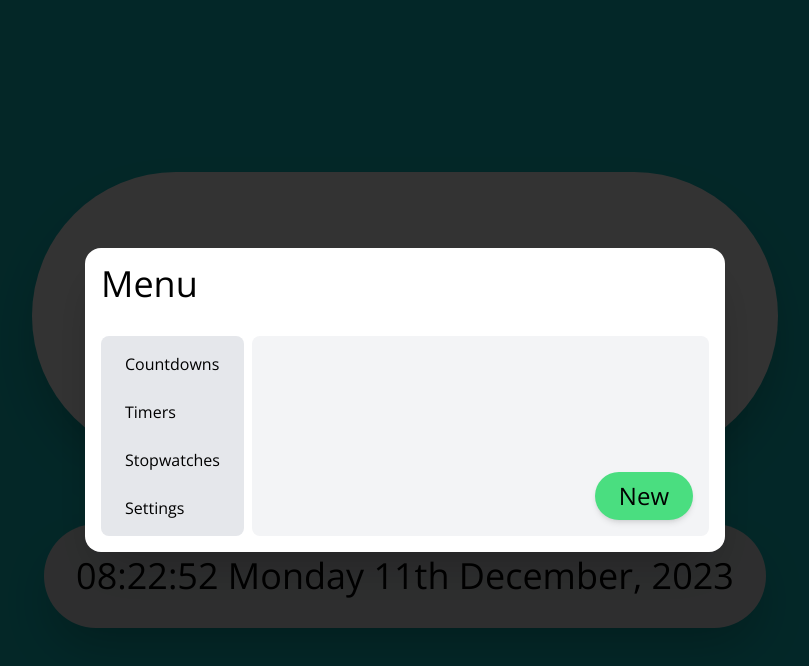
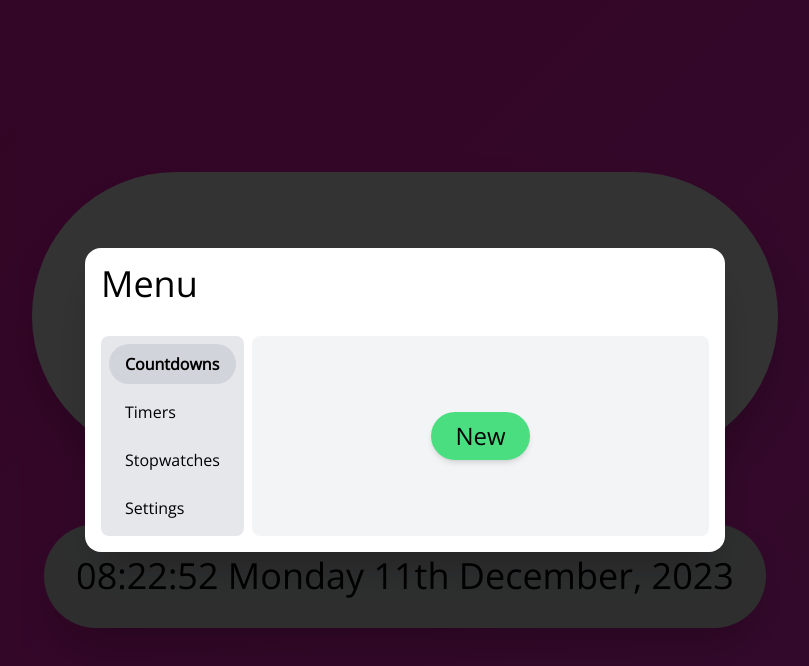
Before and after one commit to JoeskiG/timer-web, a React (Vite) app: page / in a window 1280 px wide. Both pictures are taken after a click on the element "Click to start". Shown: the top 666 px of the page, without its empty margins (235-1044 px from the left). Built offline with nearby package versions, Linux system fonts and the light colour scheme; some icons are missing.

Commit message:
background color and toggle show date

```diff
--- a/src/App.tsx
+++ b/src/App.tsx
@@ -9,7 +9,21 @@ import { BACKGROUND_MODES } from './util/constants';
 
 function App() {
   const { countdowns } = useTimerContext() as { countdowns: Countdown[] }
-  const { setModal, modal0, modal1, backgroundMode, backgroundSettings } = useGlobalContext() as { setModal: (id: number, element: JSX.Element) => void, modal0: JSX.Element, modal1: JSX.Element, backgroundMode: BACKGROUND_MODES, backgroundSettings: any }
+  const {
+    setModal,
+    modal0,
+    modal1,
+    backgroundMode,
+    backgroundSettings,
+    showCurrentDate
+  } = useGlobalContext() as {
+    setModal: (id: number, element: JSX.Element) => void,
+    modal0: JSX.Element,
+    modal1: JSX.Element,
+    backgroundMode: BACKGROUND_MODES,
+    backgroundSettings: any,
+    showCurrentDate: boolean
+  }
 
 
   const handleClickTimer = () => {
@@ -28,11 +42,19 @@ function App() {
       }
       <div
         id="bgMain"
-        style={{
-          backgroundColor: backgroundSettings.color1,
-          backgroundImage: `radial-gradient(circle farthest-side at top right, transparent, ${backgroundSettings.color2}), radial-gradient(ellipse farthest-corner at 0% 100%, transparent, ${backgroundSettings.color3});`
-        }}
-        className='flex gap-16 flex-col justify-center h-full w-full items-center'>
+        style={
+          backgroundMode === BACKGROUND_MODES.gradient ? (
+            {
+              background: `linear-gradient(-45deg, ${backgroundSettings.colors.color1}, ${backgroundSettings.colors.color2}, ${backgroundSettings.colors.color3})`,
+              animation: `gradient ${backgroundSettings.animationDuration}ms ease infinite`
+            }
+          ) : backgroundMode === BACKGROUND_MODES.solid ? (
+            {
+              backgroundColor: backgroundSettings.colors.color1
+            }
+          ) : (undefined)
+        }
+        className='flex gap-16 flex-col justify-center h-full w-full transition-all items-center'>
         <div onClick={handleClickTimer} id="timerMain" className='relative transition-all p-24 shadow-2xl hover:shadow-3xl hover:scale-[100.5%] rounded-full bg-white flex justify-center items-center'>
           {
             countdowns.length > 0 ? (
@@ -100,10 +122,15 @@ function App() {
           }
 
         </div>
-        <div onClick={handleClickTimer} id="nowDisplay" className='relative transition-all p-24 shadow-2xl hover:shadow-3xl hover:scale-[100.5%] rounded-full bg-gray-200 flex justify-center items-center'>
-          <h2>{formatDate(new Date().toString())}</h2>
+        {
+          showCurrentDate && (
+            <div id="nowDisplay" className='relative transition-all p-24 shadow-2xl hover:shadow-3xl hover:scale-[100.5%] rounded-full bg-gray-200 flex justify-center items-center'>
+              <h2>{formatDate(new Date().toString())}</h2>
 
-        </div>
+            </div>
+          )
+        }
+
 
         {/* <div className='absolute transition-all bottom-0 right-0 flex items-center justify-center z-20 opacity-0 hover:opacity-100 p-4'>
           <input className='px-4 py-2 rounded-full shadow-2xl' onChange={handleEndTimeChange} type="date" name="" id="" />
--- a/src/components/CountdownContainer.tsx
+++ b/src/components/CountdownContainer.tsx
@@ -15,7 +15,7 @@ function CountdownContainer({ countdown }: ICountdownContainer): JSX.Element {
     }
 
     return (
-        <div className="flex flex-row justify-between transition-all bg-gray-200 rounded-full hover:shadow-md px-2 w-full">
+        <div className="flex flex-row items-center justify-between transition-all bg-gray-200 rounded-full hover:shadow-md px-2 w-full">
             {/* <div className="flex flex-row justify-between">
                 <p>Countdown 1</p>
             </div> */}
@@ -70,6 +70,7 @@ function CountdownContainer({ countdown }: ICountdownContainer): JSX.Element {
                 </div>
 
             </div>
+            <p>{countdown.dateObj.toLocaleString(undefined, { hour12: false })}</p>
             <div className="flex items-center justify-center">
                 <button onClick={handleClickDelete} className="button_circle !bg-red-400" ><FaRegTrashCan /></button>
             </div>
--- a/src/components/MenuModal.tsx
+++ b/src/components/MenuModal.tsx
@@ -1,89 +1,17 @@
-import { useEffect, useState } from "react"
-import { useTimerContext } from "../contexts/useTimerContext"
-import { CONSTANTS, CONTROL_TYPES } from "../util/constants"
-import IncrementControl from "./controls/IncrementControl"
 import BaseModal from "./templates/BaseModal"
-import { IMonthData, getMonthData } from "../util/util"
-import { useGlobalContext } from "../contexts/useGlobalContext"
 import VerticalTabControl from "./controls/VerticalTabControl"
 import CountdownMenu from "./menu/CountdownsMenu"
-import { Countdown } from "../util/countdown"
 import SettingsMenu from "./menu/SettingsMenu"
 
 interface ISettingsModal {
     id: number
 }
 
-const defaultYear = 2024
-
 function MenuModal(props: ISettingsModal): JSX.Element {
-
-    const { addCountdown } = useTimerContext() as { addCountdown: (item: Countdown) => void }
-    const { removeModal, setModal } = useGlobalContext() as { removeModal: (id: number) => void, setModal: (id: number, element: JSX.Element) => void }
-
-
-    const [day, setDay] = useState<number>(1)
-    const [month, setMonth] = useState<IMonthData | null>(getMonthData(defaultYear, CONSTANTS.months[0]))
-    const [year, setYear] = useState<number>(2024)
-
-    const [hours, setHours] = useState<number>(0)
-    const [minutes, setMinutes] = useState<number>(0)
-    const [seconds, setSeconds] = useState<number>(0)
-
-    const handleChangeMonth = (newMonth: string) => {
-        const newMonthSimple = CONSTANTS.months.find(m => m.toLowerCase() === newMonth.toLowerCase()) as string
-        const newMonthObj = getMonthData(year, newMonthSimple)
-        setMonth(newMonthObj)
-        return newMonth
-    }
-
-    const handleUpdateDate = () => {
-        const newDate = month ? new Date(`${day} ${month.shortText}, ${year} ${hours}:${minutes}:${seconds}`).getTime() : 0;
-        const now = new Date()
-        if (month && newDate < now.getTime()) {
-            setModal(1, (
-                <BaseModal title="Date must be in the future!" id={1}>
-                </BaseModal>
-            ));
-            return;
-        }
-
-        if (month) {
-            const newCountdown = new Countdown(`${day} ${month.shortText}, ${year} ${hours}:${minutes}:${seconds}`)
-            addCountdown(newCountdown)
-        }
-
-
-        removeModal(props.id);
-
-    }
-
-    const handleClickSetNow = () => {
-        const now = new Date()
-        const nowYear = now.getFullYear()
-        setDay(now.getDate())
-
-        const monthNow = getMonthData(nowYear, CONSTANTS.months[now.getMonth()])
-        setMonth(monthNow)
-        setYear(now.getFullYear())
-
-        setHours(now.getHours())
-        setMinutes(now.getMinutes())
-        setSeconds(now.getSeconds())
-    }
-
-    useEffect(() => {
-        if (month && day > month.lastDate) {
-            setDay(month.lastDate);
-        }
-
-    }, [year, month])
 
     return (
         <BaseModal minWidth="50%" id={props.id} title="Menu">
             <>
-
-
                 <div className="pb-4 px-4">
                     <VerticalTabControl
                         tabs={[
--- a/src/components/menu/CountdownsMenu.tsx
+++ b/src/components/menu/CountdownsMenu.tsx
@@ -17,6 +17,9 @@ function CountdownMenu(): JSX.Element {
 
     return (
         <div className="relative w-full">
+            {
+                countdowns.length > 0 ? (
+                    <>
                         <button className="button_2 absolute bottom-0 right-0 z-20" onClick={handleClickCreate}>New</button>
                         <div className="flex flex-col gap-4 overflow-y-auto pb-16">
                             {
@@ -27,6 +30,14 @@ function CountdownMenu(): JSX.Element {
                                 )
                             }
                         </div>
+                    </>
+                ) : (
+                    <div className="flex items-center justify-center h-full">
+                        <button className="button_2" onClick={handleClickCreate}>New</button>
+                    </div>
+                )
+            }
+
 
         </div>
     )
--- a/src/components/menu/SettingsMenu.tsx
+++ b/src/components/menu/SettingsMenu.tsx
@@ -3,9 +3,25 @@ import { BACKGROUND_MODES } from "../../util/constants"
 import BackgroundSettingsModal from "../modals/BackgroundSettingsModal"
 import CreateCountdownModal from "../modals/CreateCountdownModal"
 
+interface IBackgroundModeButton {
+    text: string,
+    bgMode: BACKGROUND_MODES
+}
+
 function SettingsMenu(): JSX.Element {
 
-    const { setModal, backgroundMode } = useGlobalContext() as { setModal: (id: number, element: JSX.Element) => void, backgroundMode: BACKGROUND_MODES }
+    const {
+        setModal,
+        backgroundMode,
+        showCurrentDate,
+        toggleShowCurrentDate
+     } = useGlobalContext() as {
+        setModal: (id: number, element: JSX.Element) => void,
+        backgroundMode: BACKGROUND_MODES,
+        showCurrentDate: boolean,
+        toggleShowCurrentDate: () => boolean
+
+    }
 
     const handleClickCreate = () => {
         setModal(1, (
@@ -13,28 +29,49 @@ function SettingsMenu(): JSX.Element {
         ))
     }
 
-    const handleClickBackgroundGradient = () => {
+    const handleClickBackgroundMode = (mode: BACKGROUND_MODES) => {
         setModal(1, (
-            <BackgroundSettingsModal id={1} />
+            <BackgroundSettingsModal mode={mode} id={1} />
         ))
     }
 
+    function handleToggleShowCurrentDate() {
+        toggleShowCurrentDate()
+    }
+
+    function BackgroundModeButton({ text, bgMode }: IBackgroundModeButton): JSX.Element {
+        return (
+            <button onClick={() => handleClickBackgroundMode(bgMode)} className={`button_3 ${backgroundMode === bgMode ? "bg-[var(--secondaryColor)]" : undefined}`}>{text}</button>
+        )
+    }
+
     return (
-        <div className="relative w-full">
-            <div className="flex flex-row justify-between transition-all bg-gray-200 rounded-full hover:shadow-md px-6 items-center w-full">
-                <p>Background</p>
+        <div className="relative w-full flex flex-col gap-2">
+            <div className="flex flex-row justify-between transition-all bg-gray-200 rounded-full hover:shadow-md standardPadding px-6 items-center w-full">
+                <p className="font-bold">Background</p>
                 <div className="flex flex-row gap-4 items-center">
-                    <button className="button_3">Solid</button>
-                    <button style={{ scale: backgroundMode === BACKGROUND_MODES.gradient ? "150%" : undefined }} onClick={handleClickBackgroundGradient} className="button_3">Gradient</button>
-                    <button className="button_3">RGB</button>
+                    <BackgroundModeButton text="Solid" bgMode={BACKGROUND_MODES.solid} />
+                    <BackgroundModeButton text="Gradient" bgMode={BACKGROUND_MODES.gradient} />
+                    {/* <button className="button_3">RGB</button> */}
                 </div>
             </div>
-            <button className="button_2 absolute bottom-0 right-0 z-20" onClick={handleClickCreate}>New</button>
+
+            <div className="flex flex-row justify-between transition-all bg-gray-200 rounded-full hover:shadow-md standardPadding px-6 items-center w-full">
+                <p className="font-bold">Show Current Date</p>
+                <input onClick={handleToggleShowCurrentDate} checked={showCurrentDate} className="mx-2 scale-125" type="checkbox" id="showCurrentDate" />
+            </div>
+
             <div className="flex flex-col gap-4 overflow-y-auto pb-16">
             </div>
 
         </div>
     )
+
+
 }
 
+
+
+
+
 export default SettingsMenu
--- a/src/components/modals/BackgroundSettingsModal.tsx
+++ b/src/components/modals/BackgroundSettingsModal.tsx
@@ -1,31 +1,52 @@
-import { useState } from "react";
+import { ChangeEvent, useState } from "react";
 import BaseModal from "./../templates/BaseModal"
 import { HexColorPicker } from "react-colorful";
 import { useGlobalContext } from "../../contexts/useGlobalContext";
-import { BACKGROUND_MODES } from "../../util/constants";
+import { BACKGROUND_MODES, CONSTANTS } from "../../util/constants";
 
-interface ISettingsModal {
-    id: number
+interface IBackgroundSettingsModal {
+    id: number,
+    mode: BACKGROUND_MODES
 }
 
-function BackgroundSettingsModal(props: ISettingsModal): JSX.Element {
+function BackgroundSettingsModal(props: IBackgroundSettingsModal): JSX.Element {
 
-    const { updateBackground } = useGlobalContext() as { updateBackground: (newBackground: any) => void }
-    const [color1, setColor1] = useState("#aabbcc");
-    const [color2, setColor2] = useState("#aabbcc");
-    const [color3, setColor3] = useState("#aabbcc");
+    const { updateBackground, removeModal, backgroundSettings } = useGlobalContext() as { updateBackground: (newBackground: any) => void, removeModal: (id: number) => void, backgroundSettings: any }
+    const [color1, setColor1] = useState<string>(typeof backgroundSettings?.colors?.color1 !== 'undefined' ? backgroundSettings.colors.color1 : CONSTANTS.defaults.background.colors.color1);
+    const [color2, setColor2] = useState<string>(typeof backgroundSettings?.colors?.color2 !== 'undefined' ? backgroundSettings.colors.color2 : CONSTANTS.defaults.background.colors.color2);
+    const [color3, setColor3] = useState<string>(typeof backgroundSettings?.colors?.color3 !== 'undefined' ? backgroundSettings.colors.color3 : CONSTANTS.defaults.background.colors.color3);
+
+    const [animationDurationInMilliseconds, setAnimationDurationInMilliseconds] = useState<number>(backgroundSettings?.animationDuration ? backgroundSettings.animationDuration : CONSTANTS.defaults.background.animationDuration)
 
     function handleSave() {
+        if (props.mode === BACKGROUND_MODES.gradient) {
             updateBackground({
                 mode: BACKGROUND_MODES.gradient,
                 colors: {
                     color1,
                     color2,
                     color3
+                },
+                animationDuration: animationDurationInMilliseconds
+            })
+        } else if (props.mode === BACKGROUND_MODES.solid) {
+            updateBackground({
+                mode: BACKGROUND_MODES.solid,
+                colors: {
+                    color1
                 }
             })
         }
 
+        removeModal(props.id)
+    }
+
+    function handleAnimationDurationChange(e: ChangeEvent<HTMLInputElement>) {
+        const target = e.target as HTMLInputElement;
+        setAnimationDurationInMilliseconds(Number(target.value))
+    }
+
+    if (props.mode === BACKGROUND_MODES.gradient) {
         return (
             <BaseModal minWidth="20%" id={props.id} title="Change Background">
                 <>
@@ -46,6 +67,11 @@ function BackgroundSettingsModal(props: ISettingsModal): JSX.Element {
                             </div>
                         </div>
 
+                        <div className="flex flex-row gap-4 w-full items-center">
+                            <p className=" whitespace-nowrap">Animation Duration</p>
+                            <input className="w-full slider" onChange={handleAnimationDurationChange} type="range" min={100} step={100} max={30000} value={animationDurationInMilliseconds} />
+                            <p className=" whitespace-nowrap">{animationDurationInMilliseconds} ms</p>
+                        </div>
 
                         <div className="flex flex-row gap-4 justify-center w-full px-4 mt-4 items-center">
                             <button onClick={handleSave} className="button_2 w-full">Save</button>
@@ -59,6 +85,38 @@ function BackgroundSettingsModal(props: ISettingsModal): JSX.Element {
 
             </BaseModal>
         )
+
+    } else if (props.mode === BACKGROUND_MODES.solid) {
+        return (
+            <BaseModal minWidth="20%" id={props.id} title="Change Background">
+                <>
+                    <div className="flex flex-col justify-center items-center gap-4 pb-4 px-4">
+
+                        <div className="flex flex-row justify-center items-center gap-4">
+                            <div className="w-full flex flex-col gap-2 justify-evenly items-center py-4">
+                                <HexColorPicker color={color1} onChange={setColor1} />
+                                <p>Color 1</p>
+                            </div>
+                        </div>
+
+
+                        <div className="flex flex-row gap-4 justify-center w-full px-4 mt-4 items-center">
+                            <button onClick={handleSave} className="button_2 w-full">Save</button>
+                        </div>
+
+                    </div>
+
+                </>
+
+
+
+            </BaseModal>
+        )
+    } else {
+        return <></>
+    }
+
+
 }
 
 export default BackgroundSettingsModal
--- a/src/contexts/useGlobalContext.tsx
+++ b/src/contexts/useGlobalContext.tsx
@@ -1,10 +1,15 @@
 import { ReactNode, createContext, useContext, useState } from "react";
 import { BACKGROUND_MODES, CONSTANTS } from "../util/constants";
-import { getSavedBackground } from "../util/util";
+import { getSavedBackground, saveBackground } from "../util/util";
 
 const GlobalContext = createContext<any>({})
 
 const i_savedBackground = getSavedBackground()
+
+var i_showCurrentDate = localStorage.getItem('showCurrentDate')
+
+const i_showCurrentDateParsed = i_showCurrentDate ? JSON.parse(i_showCurrentDate) : null
+
 
 interface GlobalProviderProps {
     children: ReactNode;
@@ -16,7 +21,9 @@ export function GlobalProvider({ children }: GlobalProviderProps) {
     const [modal2, setModal2] = useState<JSX.Element | null>(null);
 
     const [backgroundMode, setBackgroundMode] = useState<BACKGROUND_MODES>(i_savedBackground ? (i_savedBackground.mode) : CONSTANTS.defaults.background.mode)
-    const [backgroundSettings, setBackgroundSettings] = useState<any>(i_savedBackground ? (i_savedBackground.colors) : CONSTANTS.defaults.background.colors)
+    const [backgroundSettings, setBackgroundSettings] = useState<any>(i_savedBackground ? (i_savedBackground) : CONSTANTS.defaults.background)
+
+    const [showCurrentDate, setShowCurrentDate] = useState<boolean>(i_showCurrentDateParsed !== null ? i_showCurrentDateParsed : CONSTANTS.defaults.settings.showCurrentDate)
 
     function setModal(id: number, element: JSX.Element) {
         if (id === 0) {
@@ -46,7 +53,18 @@ export function GlobalProvider({ children }: GlobalProviderProps) {
 
     function updateBackground(newBackground: any) {
         setBackgroundMode(newBackground.mode)
-        setBackgroundSettings(newBackground.colors)
+        setBackgroundSettings(newBackground)
+
+        saveBackground(newBackground)
+    }
+
+    function toggleShowCurrentDate(): boolean {
+        const newShowCurrentDate = !showCurrentDate
+        setShowCurrentDate(newShowCurrentDate)
+
+        localStorage.setItem('showCurrentDate', JSON.stringify(newShowCurrentDate))
+
+        return newShowCurrentDate
     }
 
 
@@ -59,7 +77,11 @@ export function GlobalProvider({ children }: GlobalProviderProps) {
 
         backgroundMode,
         backgroundSettings,
-        updateBackground
+        updateBackground,
+
+        showCurrentDate,
+        setShowCurrentDate,
+        toggleShowCurrentDate
     }
 
     return (
--- a/src/index.css
+++ b/src/index.css
@@ -5,6 +5,9 @@
 :root {
   --bgColor0: #fff;
   --bgColor1: #e0e0e0;
+
+  --primaryColor: #4ade80;
+  --secondaryColor: #60a5fa;
 }
 
 html,
@@ -47,7 +50,21 @@ h1 {
   }
 
   50% {
-    filter: hue-rotate(-45deg);
+    filter: hue-rotate(-180deg);
+  }
+}
+
+@keyframes gradient {
+  0% {
+    background-position: 0% 50%;
+  }
+
+  50% {
+    background-position: 100% 50%;
+  }
+
+  100% {
+    background-position: 0% 50%;
   }
 }
 
@@ -55,7 +72,20 @@ h1 {
   /* background-color: #14C2CC;
   background-image:
     radial-gradient(circle farthest-side at top right, transparent, #fc3ee6), radial-gradient(ellipse farthest-corner at 0% 100%, transparent, #FF00A0); */
-  animation: bg-change 10s infinite;
+  background-size: 400% 400% !important;
+  animation: gradient 3s ease infinite;
+}
+
+.slider {
+  -webkit-appearance: none;
+  @apply w-full bg-gray-200 rounded-full;
+}
+
+.slider::-webkit-slider-thumb {
+  -webkit-appearance: none;
+  appearance: none;
+  outline: 4px solid var(--secondaryColor);
+  @apply bg-[var(--secondaryColor)] rounded-full w-4 h-4;
 }
 
 
@@ -88,6 +118,7 @@ h1 {
   font-size: 1.75rem;
 }
 
+
 .button_1 {
   @apply w-full text-4xl flex items-center justify-center;
 }
@@ -102,7 +133,15 @@ h1 {
 }
 
 .button_3 {
-  @apply px-2 rounded-full bg-blue-400 flex flex-row gap-2 items-center justify-center;
+  @apply px-2 rounded-full flex flex-row gap-2 items-center justify-center;
+}
+
+.standardPadding {
+  @apply p-4;
+}
+
+.active {
+  @apply brightness-90;
 }
 
 .verticalTab {
--- a/src/util/constants.ts
+++ b/src/util/constants.ts
@@ -22,7 +22,11 @@ export const CONSTANTS = {
                 color1: "#14C2CC",
                 color2: "#fc3ee6",
                 color3: "#FF00A0"
-            }
+            },
+            animationDuration: 10000 //ms
+        },
+        settings: {
+            showCurrentDate: true
         }
 
     }
```
Also changed, not shown: src/util/util.ts (+6 -7 lines). Lines whose indentation alone changed are shown as unchanged.
